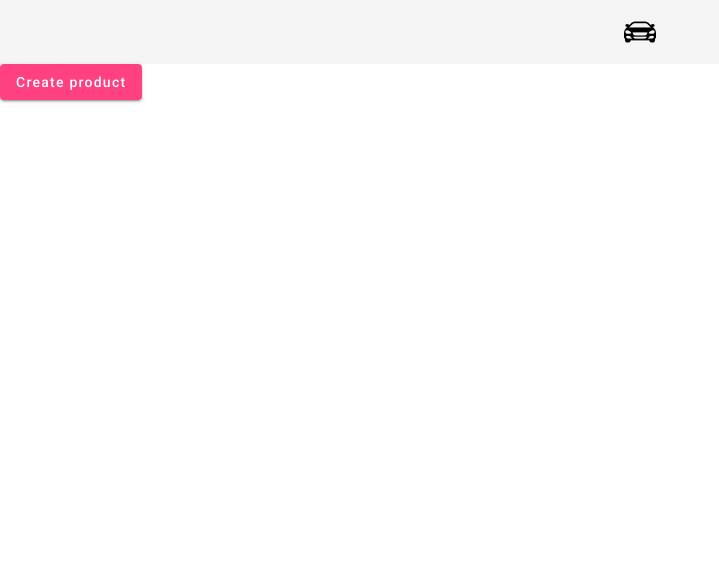
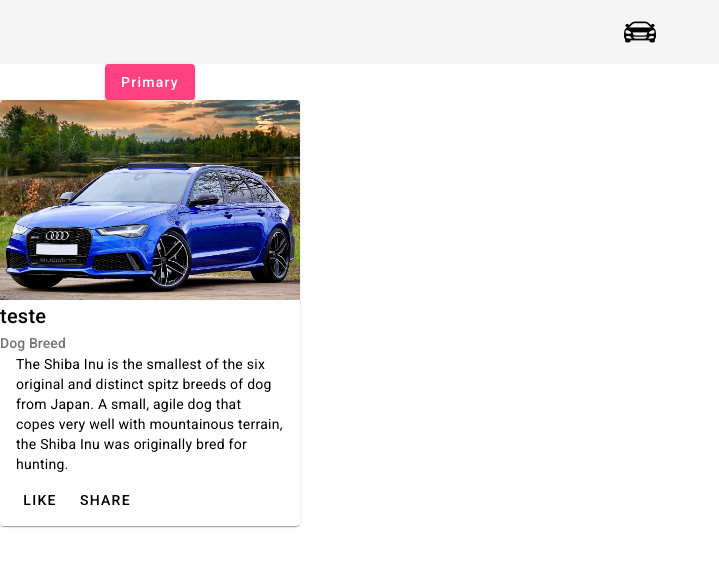
Before and after one commit to jternesconte/MyGarage, an Angular app: page / in a window 1280 px wide. Shown: the top 566 px of the page, without its empty margins (0-719 px from the left). Built offline with nearby package versions, Linux system fonts and the light colour scheme.

Commit message:
feat: add list of cars

```diff
--- a/src/app/features/list/list.component.css
+++ b/src/app/features/list/list.component.css
@@ -0,0 +1,14 @@
+.list-container {
+   display: flex;
+   flex-direction: column;
+   width: 300px;
+}
+
+.action-container {
+   display: flex;
+   justify-content: center;
+}
+
+.car-container {
+   display: flex;
+}
--- a/src/app/features/list/list.component.html
+++ b/src/app/features/list/list.component.html
@@ -1,3 +1,8 @@
-<div class="action-container">
-  <a mat-raised-button color="accent" routerLink="/create-product">Create product</a>
+<div class="list-container">
+  <div class="action-container">
+    <button mat-raised-button color="accent">Primary</button>
+  </div>
+  <div class="card-container">
+    <app-card></app-card>
+  </div>
 </div>
```
